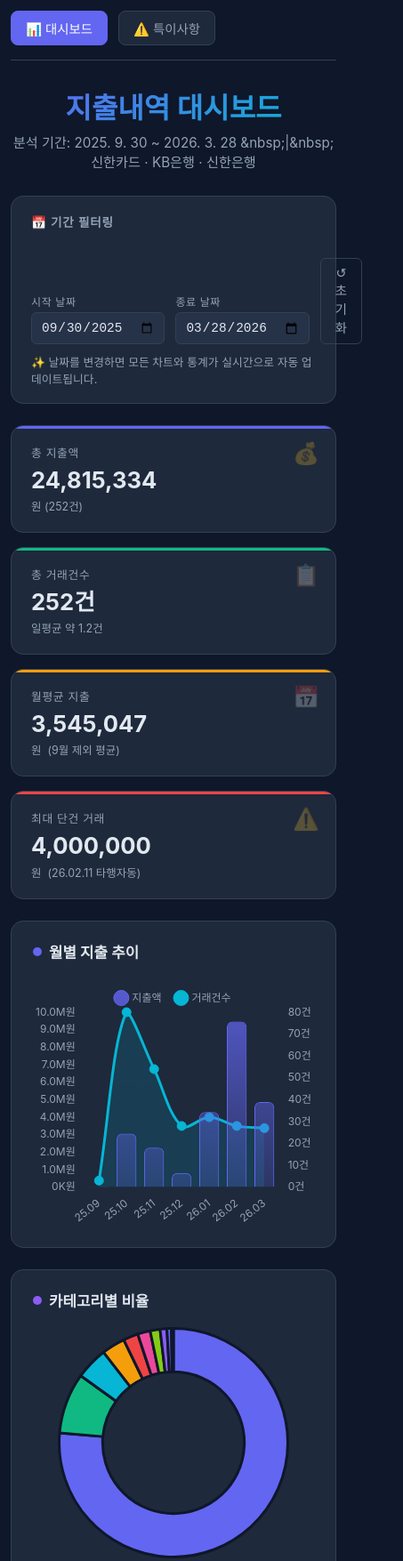
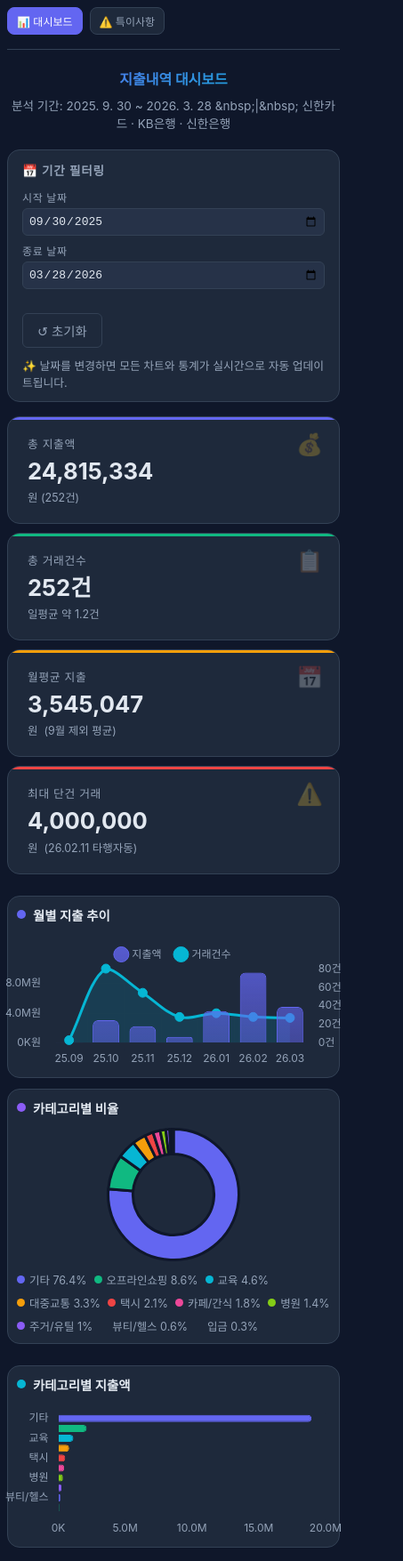
Before and after one commit to wook0725/expense-dashboard, a plain HTML site: page index.html in a window 390 px wide. Shown: the top 1755 px of the page at 89% size, 453 px wide, since content can reach past the window. Drawn offline with nearby package versions, Linux system fonts and the light colour scheme.

Commit message:
Update index.html

```diff
--- a/index.html
+++ b/index.html
@@ -357,9 +357,58 @@
     .kpi-grid { grid-template-columns: repeat(2, 1fr); }
     .grid-2, .grid-3 { grid-template-columns: 1fr; }
   }
+
+  /* Mobile Optimization */
+  @media (max-width: 768px) {
+    body { padding: 16px; }
+    .page-header h1 { font-size: 1.5rem; }
+    .page-header p { font-size: 0.85rem; }
+    .nav-bar { gap: 8px; flex-wrap: wrap; }
+    .nav-btn { padding: 6px 12px; font-size: 0.8rem; }
+    .filter-grid { grid-template-columns: 1fr 1fr; gap: 10px; }
+    .chart-wrap { height: 220px !important; }
+    .kpi-grid { grid-template-columns: repeat(2, 1fr); gap: 12px; }
+    .card-title { font-size: 0.95rem; }
+    .amount { font-size: 0.9rem; }
+    #monthlyDetailContent { max-height: 300px !important; }
+    .filter-input-wrap input, .filter-input-wrap select { font-size: 14px; padding: 8px; }
+    table { font-size: 0.8rem; }
+    table td, table th { padding: 6px 4px; }
+  }
+
   @media (max-width: 500px) {
-    .kpi-grid { grid-template-columns: 1fr; }
     body { padding: 12px; }
+    .page-header h1 { font-size: 1.2rem; margin-bottom: 8px; }
+    .page-header { margin-bottom: 20px; }
+    .nav-bar { margin-bottom: 20px; }
+    .nav-btn { padding: 6px 10px; font-size: 0.75rem; }
+    .filter-panel { padding: 12px 16px; margin-bottom: 16px; }
+    .filter-grid { grid-template-columns: 1fr; gap: 8px; }
+    .chart-wrap { height: 180px !important; margin: 0 -16px; }
+    .kpi-grid { grid-template-columns: 1fr; gap: 10px; }
+    .kpi { padding: 12px; }
+    .kpi-label { font-size: 0.75rem; }
+    .kpi-value { font-size: 1.3rem; }
+    .card { padding: 12px; margin-bottom: 12px; }
+    .card-title { font-size: 0.9rem; margin-bottom: 12px; }
+    .monthly-detail-btn, button { padding: 6px 12px; font-size: 0.8rem; }
+    #monthlyDetailContent { max-height: 250px !important; font-size: 0.8rem; }
+    .badge { padding: 1px 6px; font-size: 0.65rem; }
+    .cat-legend { grid-template-columns: 1fr; }
+    table { font-size: 0.7rem; }
+    table td, table th { padding: 4px 2px; }
+    .filter-input-wrap input, .filter-input-wrap select { font-size: 13px; padding: 6px; }
+    .page-header { text-align: center; }
+  }
+
+  @media (max-width: 400px) {
+    body { padding: 8px; }
+    .page-header h1 { font-size: 1rem; }
+    .filter-grid { grid-template-columns: 1fr; }
+    .chart-wrap { height: 150px !important; }
+    .kpi-value { font-size: 1.1rem; }
+    .card { padding: 10px; }
+    #monthlyDetailContent { max-height: 200px !important; }
   }
 </style>
 </head>
```
